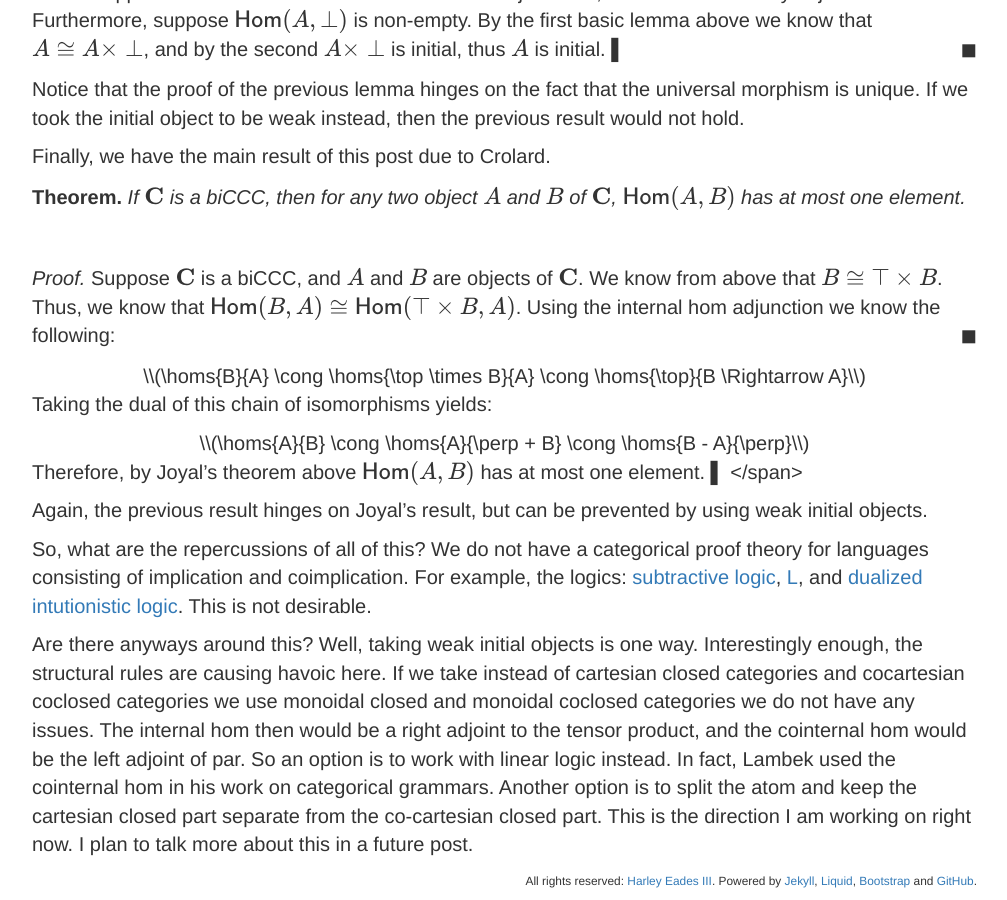
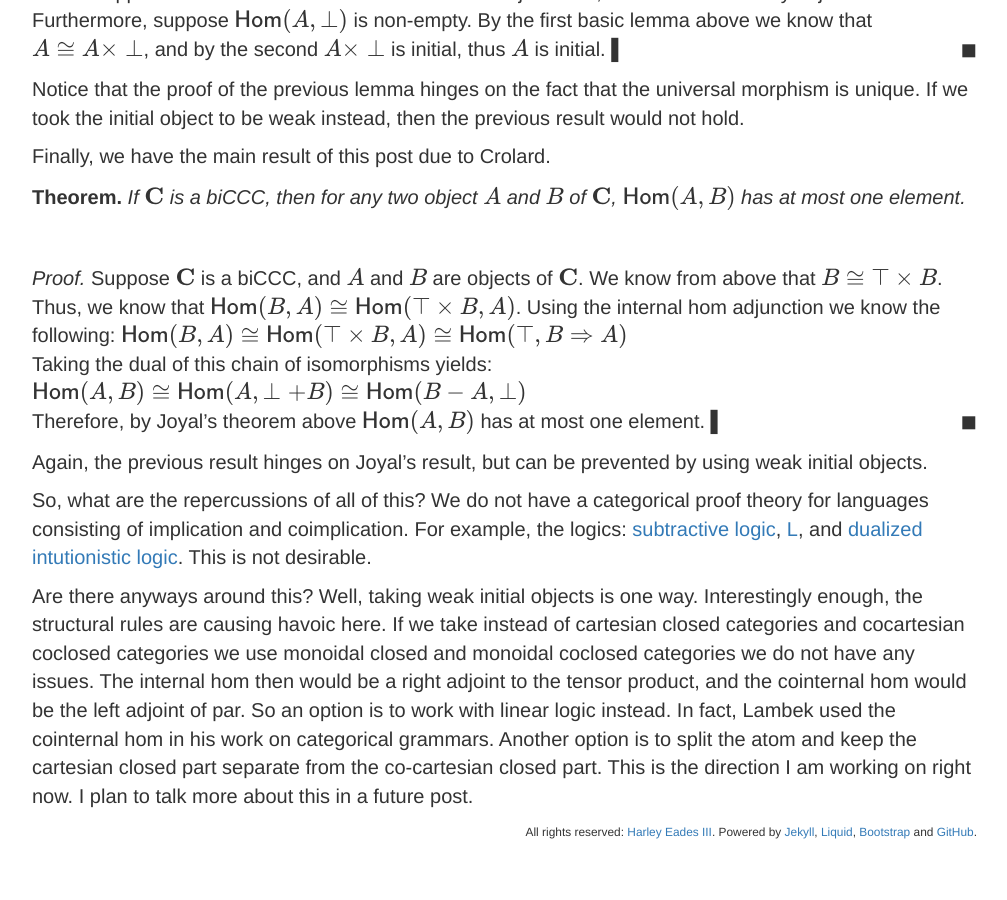
Before and after one commit to heades/blog, a Jekyll site: the page built from _posts/2016-04-23-Matter-Meets-AntiMatter.md, in a window 1280 px wide and 900 px high, scrolled down 1631 px. Shown: the whole window, without its empty margins (233-1240 px from the left). Built offline with Jekyll 4.4.1, drawn with Linux system fonts in a browser that asks for light colours; formulas are drawn with MathJax 3; comment, search, counter and statistics services are not loaded; after the commit the page ends 2482 px from its top, so only the background shows below that.

Commit message:
Working.

```diff
--- a/_posts/2016-04-23-Matter-Meets-AntiMatter.md
+++ b/_posts/2016-04-23-Matter-Meets-AntiMatter.md
@@ -61,13 +61,11 @@
 </span>
 <span class="proof">
   Suppose \\(\cat{C}\\) is a biCCC, and \\(A\\) and \\(B\\) are objects of \\(\cat{C}\\).  We know from above that \\(B \cong \top \times B\\). Thus, we know that \\(\homs{B}{A} \cong \homs{\top \times B}{A}\\). Using the internal hom adjunction we know the following:
-  <center>
     \\(\homs{B}{A} \cong \homs{\top \times B}{A} \cong \homs{\top}{B \Rightarrow A}\\)
-  </center>
+    <br>
   Taking the dual of this chain of isomorphisms yields:
-  <center>
-    \\(\homs{A}{B} \cong \homs{A}{\perp + B} \cong \homs{B - A}{\perp}\\)
-  </center>
+  \\(\homs{A}{B} \cong \homs{A}{\perp + B} \cong \homs{B - A}{\perp}\\)
+  <br>
   Therefore, by Joyal's theorem above \\(\homs{A}{B}\\) has at most one element. &#9612;
 </span>
 
```
